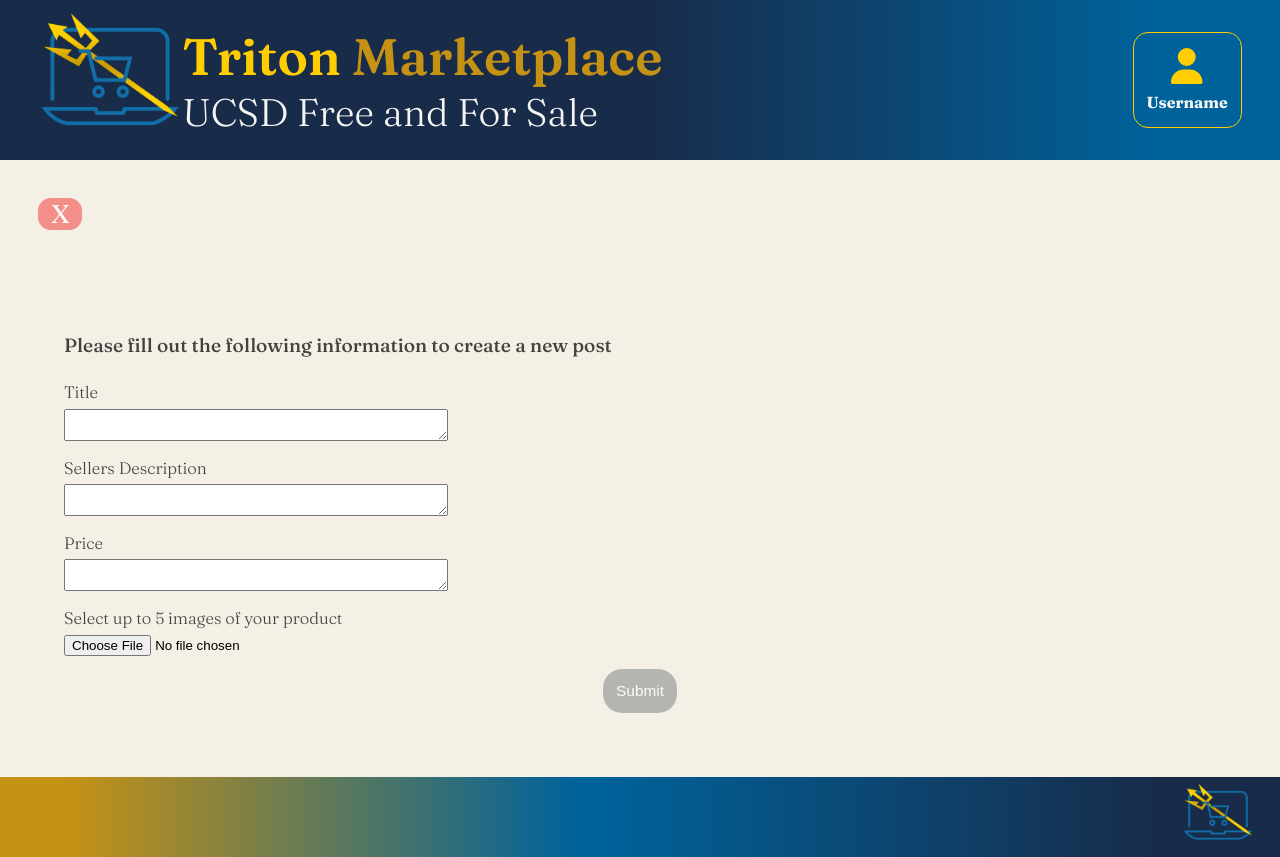
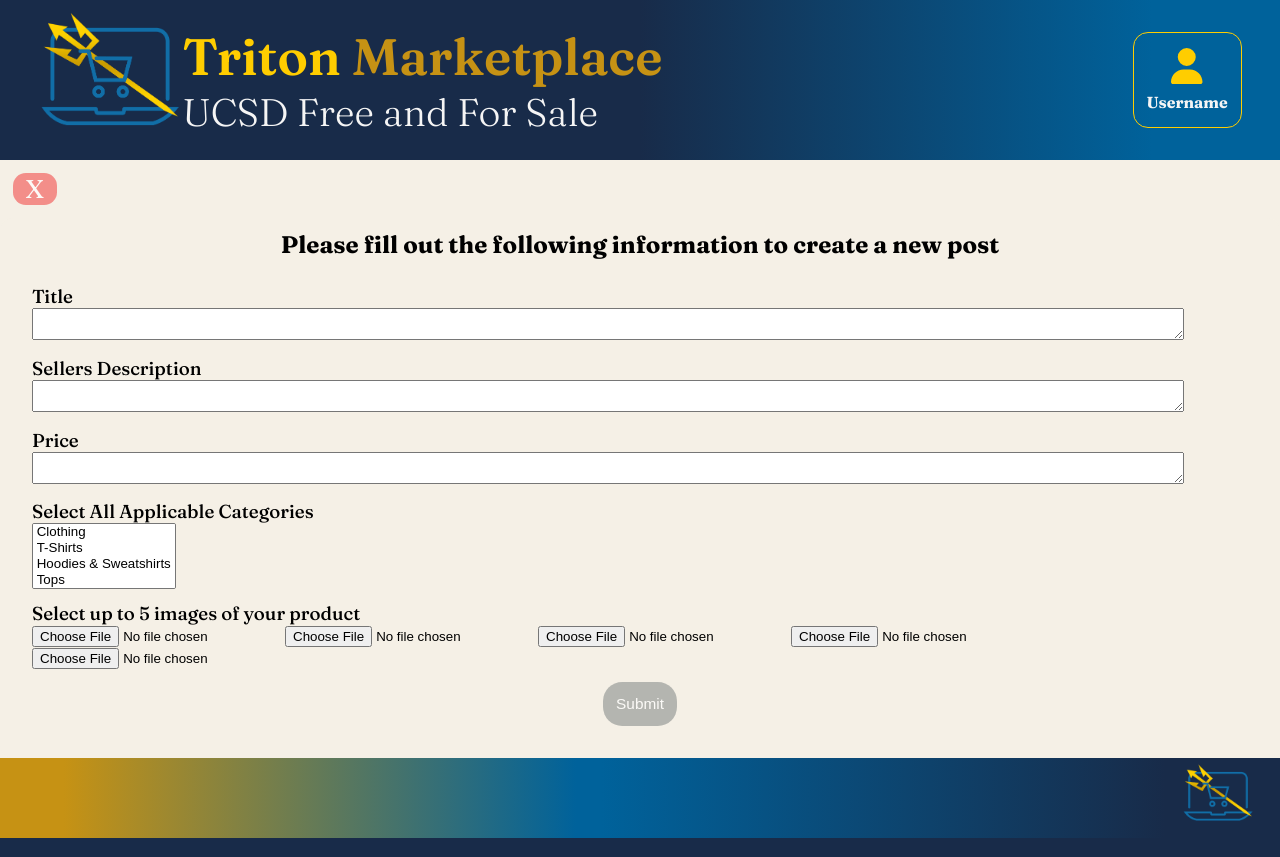
Before and after one commit to acmucsd-projects/fa23-hack-team-4, a Next.js app in the folder client/: page /dashboard/createPost in a window 1280 px wide. Built offline with nearby package versions, Linux system fonts and the light colour scheme.

Commit message:
Edit Post/Accept Offer & caegory dropdown

```diff
--- a/client/src/app/dashboard/account/page.js
+++ b/client/src/app/dashboard/account/page.js
@@ -9,7 +9,7 @@ const postSize = '19vw';
 
 export default function Account() {
 
-    const pageView = 1; /* Viewing your own account */
+    const pageView = 0; /* Viewing your own account */
     /* const pageView = 1; /* Viewing another account */
 
     if(pageView == 0) {
--- a/client/src/app/dashboard/createPost/page.js
+++ b/client/src/app/dashboard/createPost/page.js
@@ -10,17 +10,41 @@ export default function NewPost(){
             <a href='/dashboard/account' className={styles.button}>X</a>
             <div className={styles.createPost}>
                 <form>
-                    <h1 className={styles.title1}>Please fill out the following information to create a new post</h1>
-                    <h1 className={styles.title}>Title</h1>
+                    <h2 className = {styles.intro}>Please fill out the following information to create a new post</h2>
+                    <h3 className = {styles.sub} >Title</h3>
                     <textarea id="title" className={styles.input} name="Title"> </textarea>
-                    <h1 className={styles.title}>Sellers Description</h1>
+                    <h3 className = {styles.sub} >Sellers Description</h3>
                     <textarea id="price" className={styles.input} name="Seller's Description"> </textarea>
-                    <h1 className={styles.title}>Price</h1>
+                    <h3 className = {styles.sub} >Price</h3>
                     <textarea id="seller's description" className={styles.input} name="Price"> </textarea>
-                    <h1 className={styles.title}>Select up to 5 images of your product</h1>
-                    <label for="images">
-                        <input id="images" type="file"></input>
+                    <h3 className = {styles.sub} >Select All Applicable Categories</h3>
+
+                    <label for = "Categories">
+                        <select id = "Categories" name = "Categories" multiple>
+                            <Category />
+                        </select>
+
                     </label>
+
+
+                    <h3 className = {styles.sub}  >Select up to 5 images of your product</h3>
+                    <div>
+                        <label for="images">
+                            <input id="images" type="file"></input>
+                        </label>
+                        <label for="images">
+                            <input id="images" type="file"></input>
+                        </label>
+                        <label for="images">
+                            <input id="images" type="file"></input>
+                        </label>
+                        <label for="images">
+                            <input id="images" type="file"></input>
+                        </label>
+                        <label for="images">
+                            <input id="images" type="file"></input>
+                        </label>
+                    </div>
                     <div className={styles.submit}>
                         <input type="submit" className={styles.button2}></input>
                     </div>
@@ -29,3 +53,22 @@ export default function NewPost(){
         </section>
     )
 }
+
+
+
+  function Category() {
+    const categories = [ 'Clothing', 'T-Shirts', 'Hoodies & Sweatshirts', 'Tops', 'Pants & Shorts', 'Hats', 'Home', 'Furniture', 'Room Decor', 'Kitchenware' , 'Entertainment', 'Books', 'Sporting Goods', 'Games', 'Other' , 'School Supplies', 'Writing Utensils', 'Notebooks', 'Textbooks', 'Lab Supplies' , 'Miscellaneous', 'Drinkware', 'Backpacks & Totes', 'Other' ];
+    return (
+      <>
+        {categories.map(function(cat) {
+            return (
+                <>
+                    <option value = {cat}> &nbsp;{cat}&nbsp;
+                    </option>
+
+                </>
+            )
+        })}
+      </>
+    )
+}
--- a/client/src/app/dashboard/createPost/page.module.css
+++ b/client/src/app/dashboard/createPost/page.module.css
@@ -6,25 +6,18 @@
   display: flex;
   justify-content: center;
   flex-direction: column;
-  padding: 5vw;
+  padding-left: 2.5vw;
+  padding-right: 2.5vw;
+  padding-top: 1vw;
+  padding-bottom: 2.5vw;
   border-width: 0px;
   border-radius: 1vw 1vw;
   background-color: #F5F0E6;
 }
 
-.title{
-  font-size: 1.3vw;
-  margin-top: 1vw;
-  margin-bottom: .5vw;
-  color: rgb(70, 65, 65);
-  font-weight: 300;
-}
-
-.title1{
-  font-size: 1.5vw;
-  margin-bottom: 2vw;
-  color: rgb(70, 65, 65);
-  font-weight: 500;
+.intro{
+  text-align: center;
+  padding-bottom: 1vw;
 }
 
   .button{
@@ -38,7 +31,7 @@
     opacity: .7;
     text-decoration: none;
     display: inline-block;
-    margin: 3vw;
+    margin: 1vw;
   }
 
 
@@ -61,5 +54,10 @@
   }
 
   .input{
-    width: 30vw;
+    width: 90vw;
   }
+
+.sub{
+  padding-top: 1vw;
+  font-weight: 500;
+}
```
Also changed, not shown: client/src/app/dashboard/post/page.js (+66 -6 lines), client/src/app/dashboard/post/page.module.css (+28 -0 lines), client/src/app/dashboard/components/categoryBar/categoryBar.js (line endings or trailing spaces).
